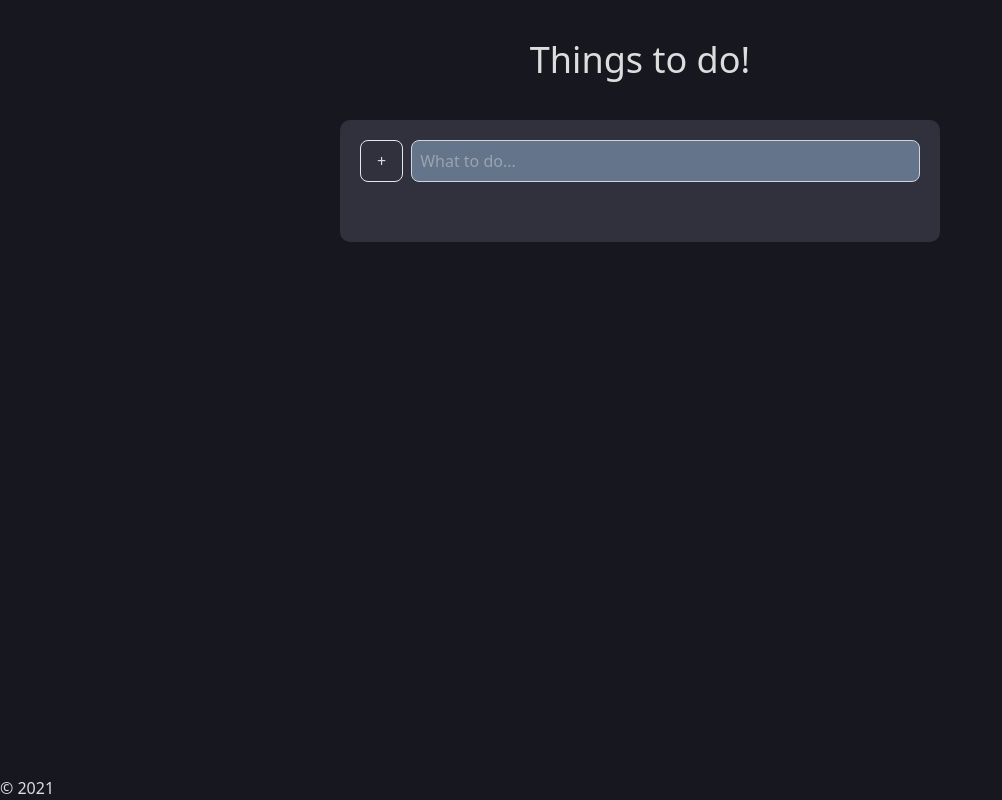
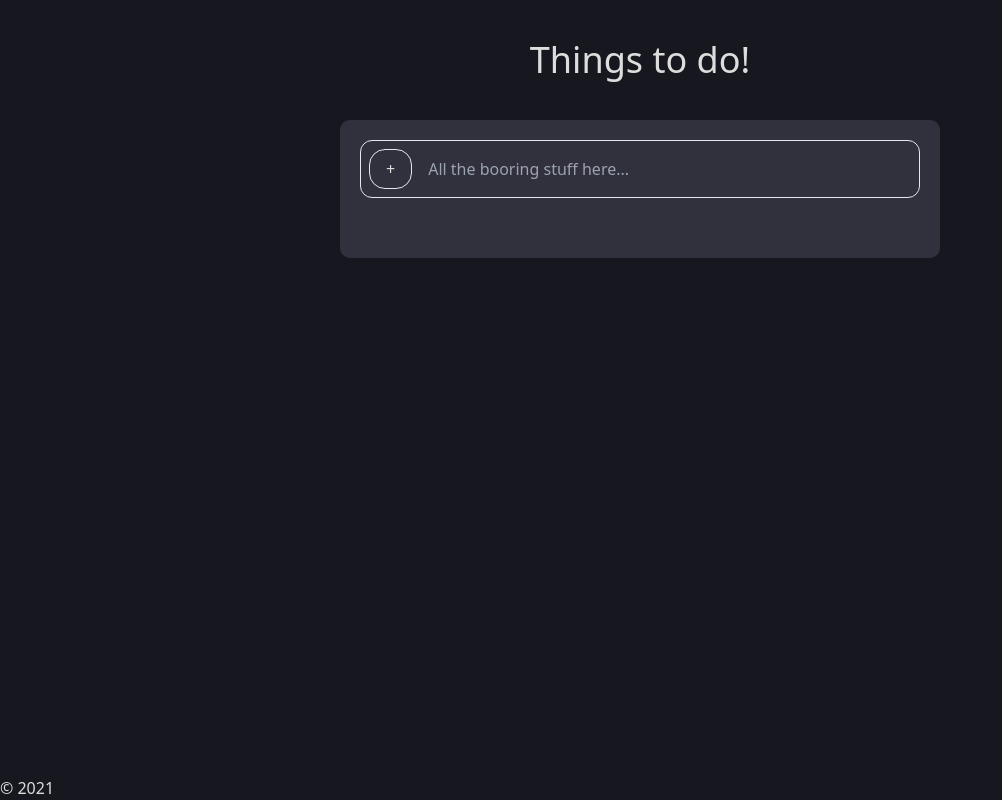
Before and after one commit to danibystrom/todo-list, a React (Vite) app: page / in a window 1280 px wide. Shown: the whole page, without its empty margins (0-1002 px from the left). Built offline with nearby package versions, Linux system fonts and the light colour scheme.

Commit message:
Changed checkbox-icons and adjusted some styling

```diff
--- a/package.json
+++ b/package.json
@@ -10,6 +10,9 @@
     "preview": "vite preview"
   },
   "dependencies": {
+    "@fortawesome/fontawesome-svg-core": "^6.5.1",
+    "@fortawesome/free-solid-svg-icons": "^6.5.1",
+    "@fortawesome/react-fontawesome": "^0.2.0",
     "@heroicons/react": "^2.1.1",
     "react": "^18.2.0",
     "react-dom": "^18.2.0"
--- a/src/Checkbox.tsx
+++ b/src/Checkbox.tsx
@@ -1,18 +1,25 @@
-import { CheckIcon, StopIcon } from "@heroicons/react/16/solid";
+import { faCheckCircle, faCircle } from "@fortawesome/free-solid-svg-icons";
+import { FontAwesomeIcon } from "@fortawesome/react-fontawesome";
 import { useState } from "react";
 
 function Checkbox({ defaultChecked = false }) {
   const [checked, setChecked] = useState(defaultChecked);
 
   return (
-    <div onClick={() => setChecked(!checked)}>
+    <div
+      className="inline-block align-middle"
+      onClick={() => setChecked(!checked)}
+    >
       {checked ? (
         <div className="checkbox checked">
-          <CheckIcon className="h-5 w-5" />
+          <FontAwesomeIcon
+            icon={faCheckCircle}
+            className="h-5 w-5 text-green-400"
+          />
         </div>
       ) : (
         <div className="checkbox-unchecked">
-          <StopIcon className="h-6 w-6" />
+          <FontAwesomeIcon icon={faCircle} className="h-5 w-5" />
         </div>
       )}
     </div>
--- a/src/Todo.tsx
+++ b/src/Todo.tsx
@@ -7,14 +7,9 @@ interface TodoProps {
 function Todo({ todo }: TodoProps) {
   return (
     <div className="flex items-center">
-      {" "}
-      {/* Använd flex och items-center för att centrera innehållet vertikalt */}
       <div className="todo flex items-center">
-        {" "}
-        {/* Använd flex för att lägga checkbox och todo bredvid varandra */}
         <Checkbox defaultChecked={false} />
-        <span className="ml-2">{todo}</span>{" "}
-        {/* Använd ml-2 för att lägga till lite mellanrum mellan checkbox och todo */}
+        <span className="ml-2">{todo}</span>
       </div>
     </div>
   );
--- a/src/TodoForm.tsx
+++ b/src/TodoForm.tsx
@@ -15,17 +15,17 @@ function TodoForm({ addTodo }: TodoFormProps) {
 
   return (
     <div className="flex justify-center">
-      <div className="form-container w-full mb-10">
+      <div className="form-container w-full mb-10 border p-2 rounded-xl">
         <form className="flex" onSubmit={handleSubmit}>
-          <button type="submit" className="mr-2 border rounded-lg px-4">
+          <button type="submit" className="mr-2 border rounded-2xl px-4">
             +
           </button>
           <input
             type="text"
             value={todo}
             onChange={(e) => setTodo(e.target.value)}
-            placeholder="What to do..."
-            className="border border-gray-300 rounded-lg bg-slate-500 text-white p-2 w-full"
+            placeholder="All the booring stuff here..."
+            className="bg-transparent rounded-lg  text-white p-2 w-full"
           />
         </form>
       </div>
```
Also changed, not shown: 1 other file (tests, documents, lock files or other folders).
